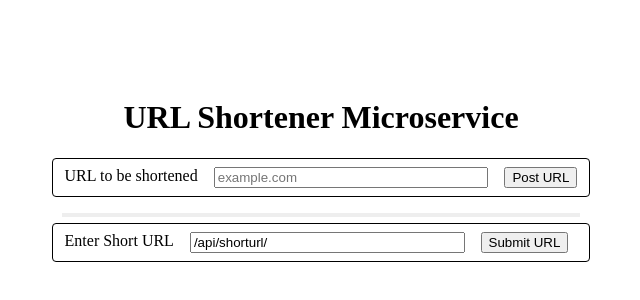
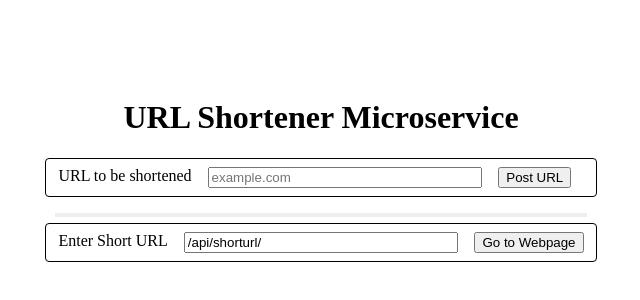
Before and after one commit to crosenau/fcc-url-shortener-microservice, a website: page views/index.html in a window 1280 px wide. Shown: the part 82-382 px from the top of the page, without its empty margins (319-959 px from the left). Drawn offline with Linux system fonts and the light colour scheme.

Commit message:
updated button text

```diff
--- a/views/index.html
+++ b/views/index.html
@@ -27,7 +27,7 @@
       <form id="short-url-form" class="input-section" action="#" onsubmit="openShortUrl()">
         <label for="short-url-input">Enter Short URL</label>
         <input id="short-url-input" name="short-url" type="text" value="/api/shorturl/">
-        <button type="submit" id="submit-short-url">Submit URL</button>
+        <button type="submit" id="submit-short-url">Go to Webpage</button>
       </form>
     </main>
   </body>
```
